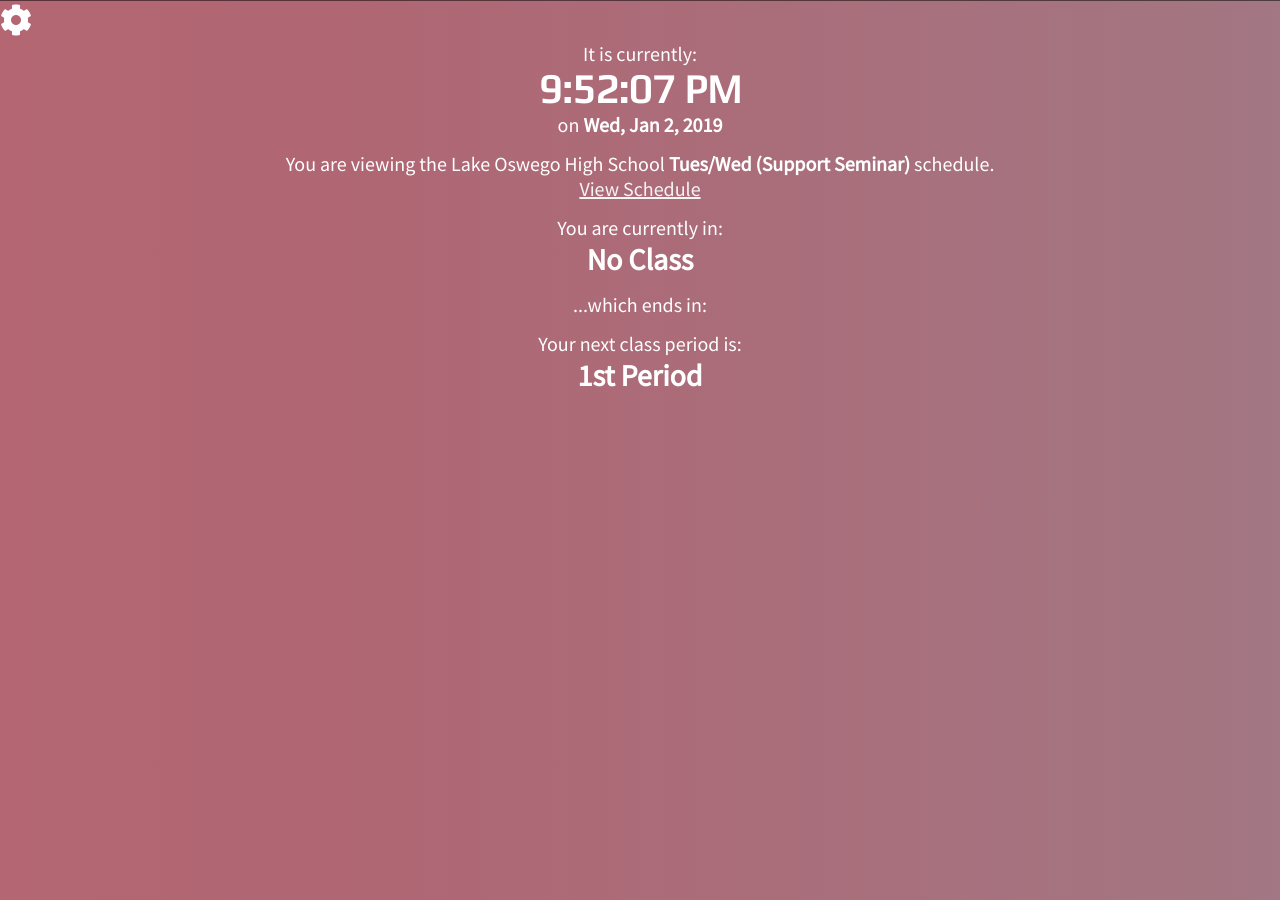
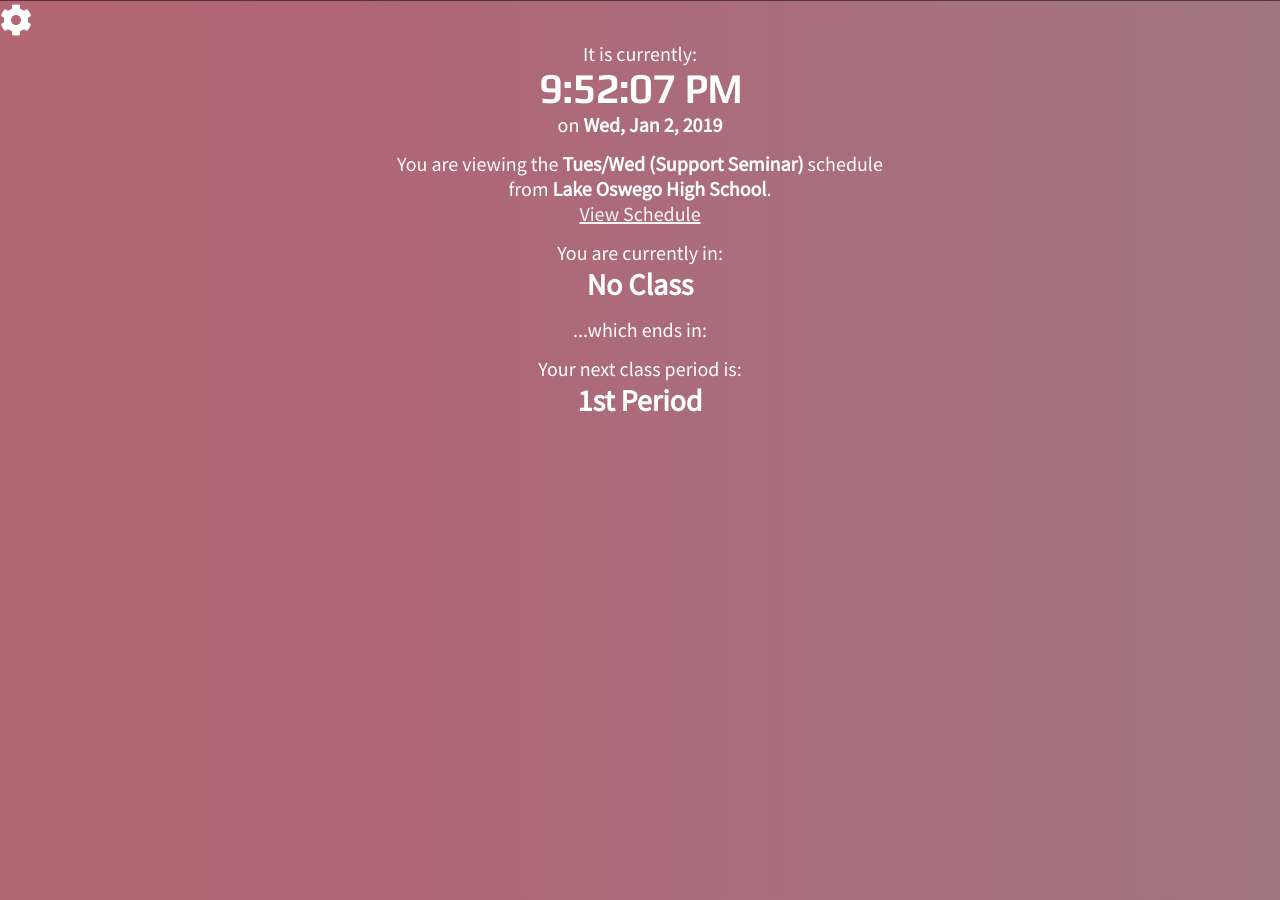
Before and after one commit to MoralCode/ClassClock, a Jekyll site: the page built from index.html, in a window 1280 px wide. Built offline with Jekyll 4.4.1, drawn with Linux system fonts in a browser that asks for light colours; nearby versions of some CDN libraries; comment, search, counter and statistics services are not loaded.

Commit message:
re-configure display of school name on homepage

```diff
--- a/classtime.js
+++ b/classtime.js
@@ -182,7 +182,8 @@ function updateVariables() {
  * Updates labels on the homepage
  */
 function updateText() {
-    document.getElementById("schedule").innerHTML = "You are viewing the " + schools[selectedSchoolIndex].fullName + " <strong>" + getCurrentScheduleName() + "</strong> schedule."
+    document.getElementById("schedule").innerHTML = "You are viewing the <strong>" + getCurrentScheduleName() + "</strong> schedule"
+    document.getElementById("selectedSchoolDisplay").innerHTML = "from <strong>" + schools[selectedSchoolIndex].fullName + "</strong>.";
 
     document.getElementById("viewScheduleLink").style.display = "block";
 
--- a/index.html
+++ b/index.html
@@ -12,8 +12,9 @@ onload: update()
 <section id="scheduleInfo">
 
     <p class="centered" id="schedule"></p>
+    <p class="centered" id="selectedSchoolDisplay"></p>
+    <a href="schedule.html" class="centered bottomSpace" id="viewScheduleLink">View Schedule</a>
 
-    <a href="schedule.html" class="centered bottomSpace" id="viewScheduleLink">View Schedule</a>
     <p class="centered label">You are currently in: </p>
     <h1 class="centered bottomSpace" id="currentClass"></h1>
 
```
